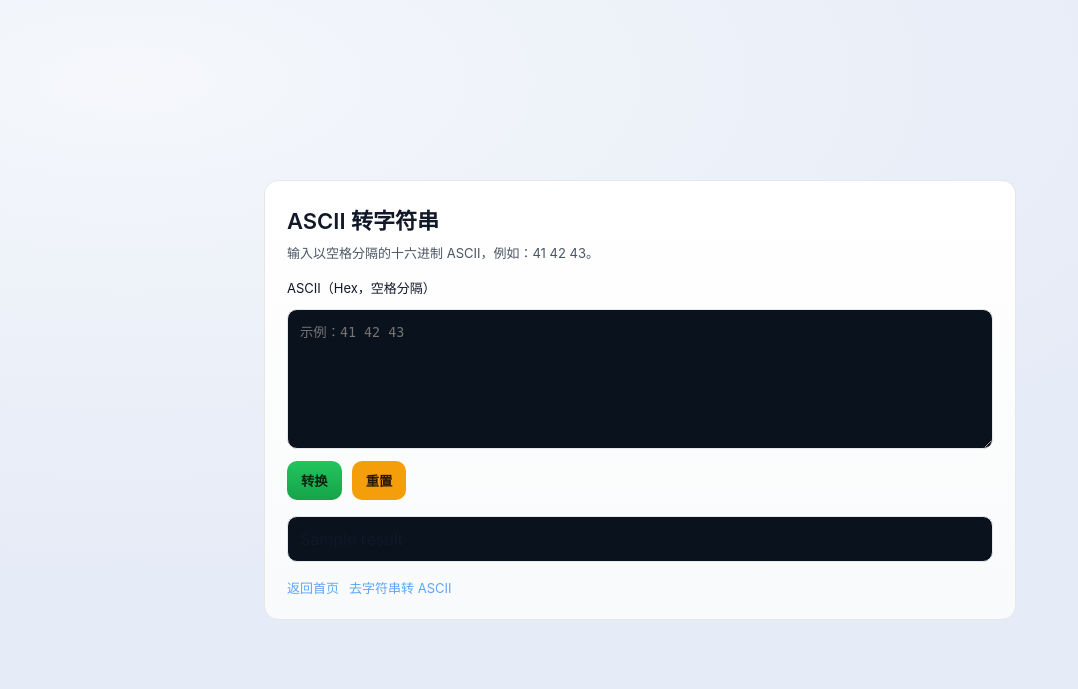
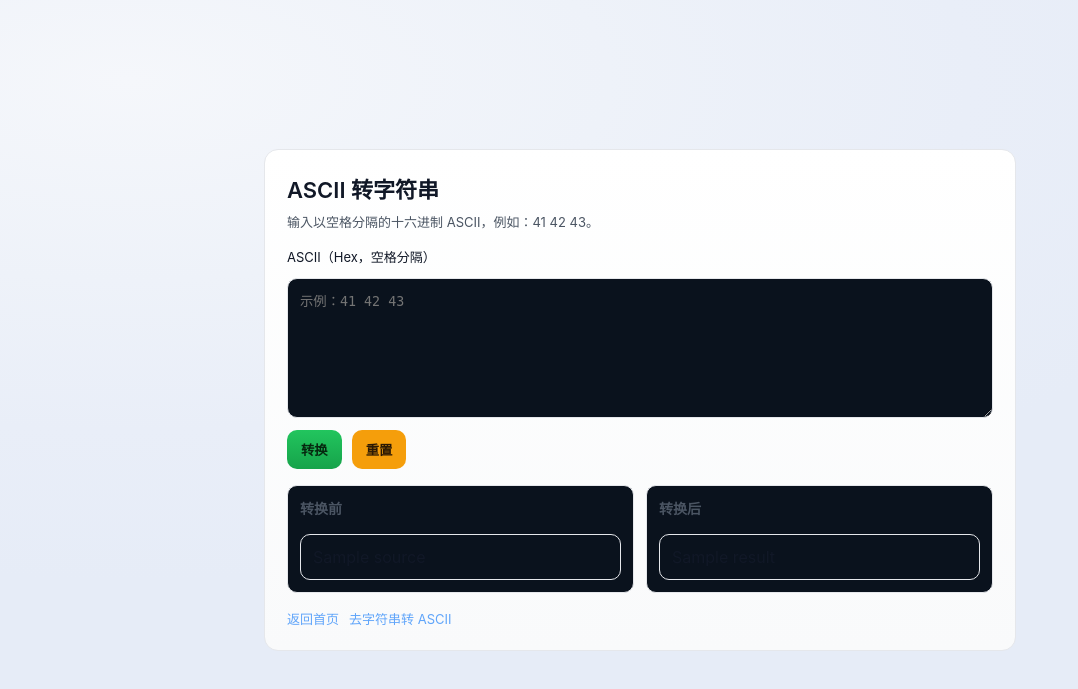
Before and after one commit to xiexiaokang001/MainPage, a Django app: template MainPage/templates/ascii_to_char.html in a window 1280 px wide. Shown: the top 689 px of the page, without its empty margins (0-1078 px from the left). Run offline with Django 3.2, Linux system fonts and the light colour scheme; the template is opened without the code that fills it: most values are stand-ins (such as "Sample title", 1, 10 or a date in 2020).

Commit message:
feat: add comparison feature

```diff
--- a/MainPage/ascii/views.py
+++ b/MainPage/ascii/views.py
@@ -18,7 +18,7 @@ class AsciiViewPlus(View):
                     result += str(char)
                 else:
                     result += dst
-            result_dict = {'result':result}
+            result_dict = {'source': input, 'result': result}
             return render(request,'ascii_to_char.html',context=result_dict)
         else:
             print(form.errors.get_json_data)
@@ -35,7 +35,7 @@ class AsciiViewMinus(View):
             result = ""
             for char in input_str:
                 result += hex(ord(char))[2:] + " "
-            return render(request, 'char_to_ascii.html', {'result': result.strip()})
+            return render(request, 'char_to_ascii.html', {'source': input_str, 'result': result.strip()})
         else:
             print(form.errors.get_json_data)
             return HttpResponse('fail')
@@ -48,7 +48,7 @@ class AsciiViewReverse(View):
         if form.is_valid():
             input_str = form.cleaned_data.get('input')
             result = input_str[::-1]
-            return render(request, 'string_reverse.html', {'result': result})
+            return render(request, 'string_reverse.html', {'source': input_str, 'result': result})
         else:
             print(form.errors.get_json_data)
             return HttpResponse('fail')
--- a/MainPage/templates/ascii_to_char.html
+++ b/MainPage/templates/ascii_to_char.html
@@ -18,6 +18,9 @@
             .actions { display:flex; gap:10px }
             .btn { cursor:pointer; padding:10px 14px; border-radius:10px; border:none; background:linear-gradient(180deg, var(--accent) 0%, #16a34a 100%); color:#06270f; font-weight:600 }
             .result { margin-top:16px; background:#0a121d; border:1px solid var(--border); border-radius:10px; padding:12px; word-break:break-all }
+            .compare { margin-top:16px; display:grid; grid-template-columns:1fr 1fr; gap:12px }
+            .panel { background:#0a121d; border:1px solid var(--border); border-radius:10px; padding:12px }
+            .panel h4 { margin:0 0 8px; font-size:14px; color:var(--muted) }
             .nav { margin-top:16px; display:flex; gap:10px }
             .link { color:#60a5fa; text-decoration:none; font-size:13px }
         </style>
@@ -38,7 +41,16 @@
                         <input class="btn" style="background:#f59e0b; color:#2a1804" type="reset" value="重置">
                     </div>
                 </form>
-                <div class="result">{{result}}</div>
+                <div class="compare">
+                    <div class="panel">
+                        <h4>转换前</h4>
+                        <div class="result">{{source}}</div>
+                    </div>
+                    <div class="panel">
+                        <h4>转换后</h4>
+                        <div class="result">{{result}}</div>
+                    </div>
+                </div>
                 <div class="nav">
                     <a class="link" href="/">返回首页</a>
                     <a class="link" href="/ascii/minus">去字符串转 ASCII</a>
```
Also changed, not shown: MainPage/templates/char_to_ascii.html (+13 -1 lines), MainPage/templates/string_reverse.html (+13 -1 lines).
